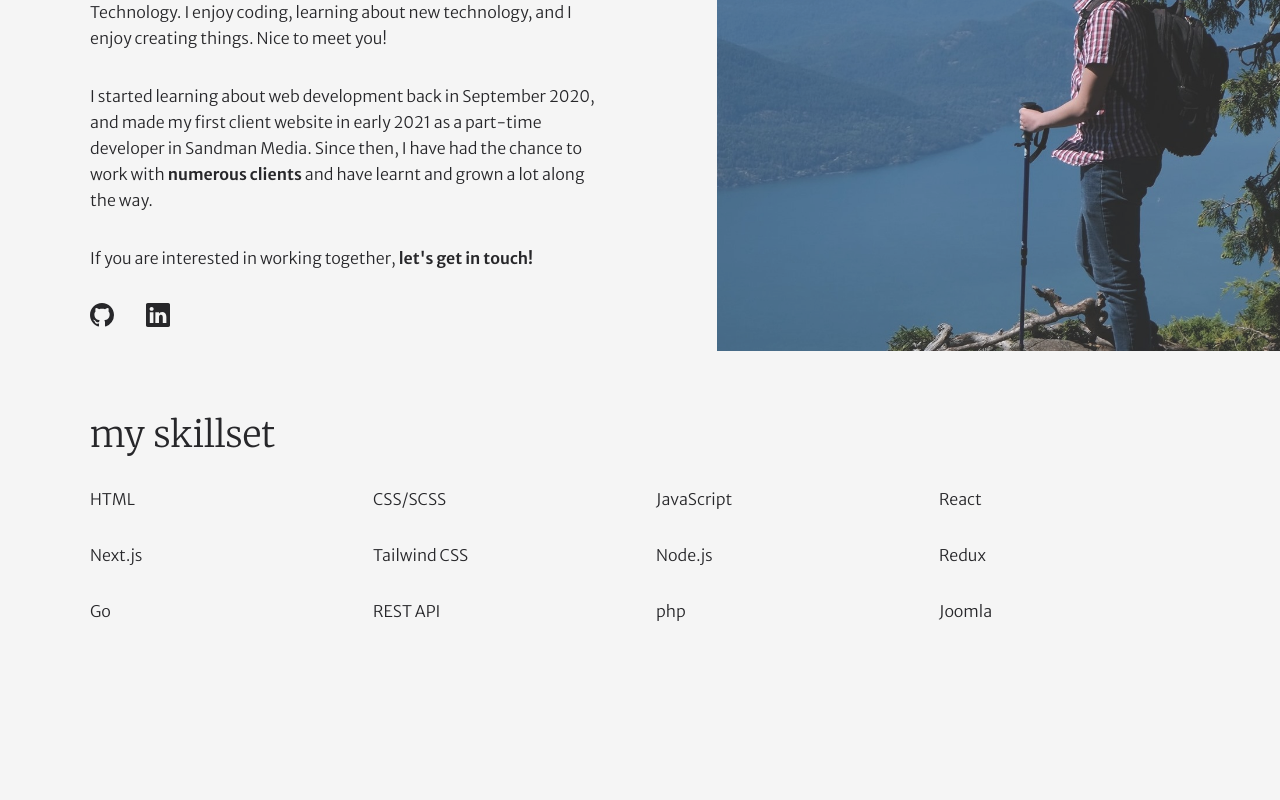
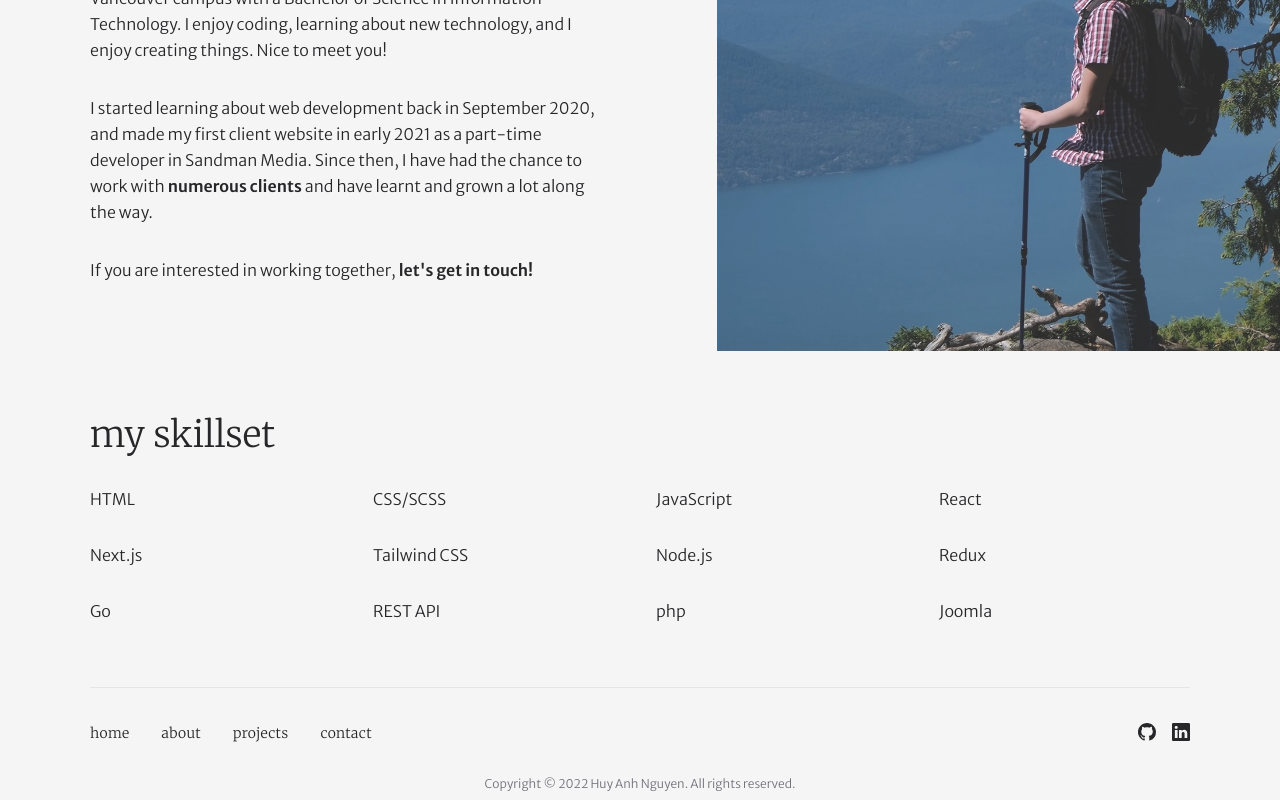
Before and after one commit to corn-flour/personal-portfolio, a Next.js app: page /about in a window 1280 px wide. Shown: the part 312-1112 px from the top of the page. Before the commit the page ends 999 px from the top, so only its background shows below. Built offline with nearby package versions, Linux system fonts and the light colour scheme.

Commit message:
feat: add footer to layout
Add .bg-primary palette class
Add transition to .hover-primary
Extract logo to a component

```diff
--- /dev/null
+++ b/src/components/layout/Footer.tsx
@@ -0,0 +1,67 @@
+import { NextPage } from 'next'
+import React from 'react'
+import { BsGithub, BsLinkedin } from 'react-icons/bs'
+
+import clsxm from '@/lib/clsxm'
+
+import UnderlineLink from '../links/UnderlineLink'
+import UnstyledLink from '../links/UnstyledLink'
+import ListItem from '../text/ListItem'
+
+const links = [
+    { href: '/', label: 'home' },
+    { href: '/about', label: 'about' },
+    { href: '/projects', label: 'projects' },
+    { href: '/contact', label: 'contact' },
+]
+
+const Footer: NextPage = () => {
+    return (
+        <footer className='layout border-t border-t-neutral-200 dark:border-t-neutral-700'>
+            <div className='flex flex-col items-center justify-between py-8 md:flex-row'>
+                <nav className='sm:block'>
+                    <ul className='flex items-center justify-between space-x-8'>
+                        {links.map(({ href, label }) => (
+                            <li key={`${href}${label}`}>
+                                <UnderlineLink
+                                    href={href}
+                                    className={clsxm(
+                                        'font-serif text-sm font-light tracking-wide'
+                                    )}
+                                >
+                                    {label}
+                                </UnderlineLink>
+                            </li>
+                        ))}
+                    </ul>
+                </nav>
+
+                <ul className='mt-4 flex gap-4 md:mt-0'>
+                    <ListItem>
+                        <UnstyledLink
+                            href='https://github.com/bte234'
+                            className='hover-primary text-lg'
+                        >
+                            <BsGithub />
+                        </UnstyledLink>
+                    </ListItem>
+                    <ListItem>
+                        <UnstyledLink
+                            href='https://linkedin.com/in/huyanh149'
+                            className='hover-primary text-lg'
+                        >
+                            <BsLinkedin />
+                        </UnstyledLink>
+                    </ListItem>
+                </ul>
+            </div>
+            <div className='mb-2 text-center text-xs font-thin text-zinc-500'>
+                <span>
+                    Copyright © 2022 Huy Anh Nguyen. All rights reserved.
+                </span>
+            </div>
+        </footer>
+    )
+}
+
+export default Footer
--- a/src/components/layout/Header.tsx
+++ b/src/components/layout/Header.tsx
@@ -4,8 +4,7 @@ import { useRouter } from 'next/router'
 import * as React from 'react'
 import { useState } from 'react'
 
-import UnstyledLink from '@/components/links/UnstyledLink'
-
+import Logo from './Logo'
 import DarkModeToggle from '../DarkModeToggle'
 import UnderlineLink from '../links/UnderlineLink'
 
@@ -75,12 +74,7 @@ const Header: NextPage = () => {
     return (
         <header className='bg-color sticky top-0 z-50 transition-colors duration-300'>
             <div className='layout flex items-center justify-between py-8'>
-                <UnstyledLink
-                    href='/'
-                    className='hover-primary font-serif text-3xl tracking-wider transition-all duration-300'
-                >
-                    harry
-                </UnstyledLink>
+                <Logo />
 
                 {/* #region  /**=========== Desktop Menu =========== */}
                 <nav className='hidden sm:block'>
--- a/src/components/layout/Layout.tsx
+++ b/src/components/layout/Layout.tsx
@@ -1,5 +1,6 @@
 import * as React from 'react'
 
+import Footer from './Footer'
 import Header from './Header'
 
 export default function Layout({ children }: { children: React.ReactNode }) {
@@ -8,6 +9,7 @@ export default function Layout({ children }: { children: React.ReactNode }) {
         <>
             <Header />
             {children}
+            <Footer />
         </>
     )
 }
--- /dev/null
+++ b/src/components/layout/Logo.tsx
@@ -0,0 +1,17 @@
+import { NextPage } from 'next'
+import React from 'react'
+
+import UnstyledLink from '../links/UnstyledLink'
+
+const Logo: NextPage = () => {
+    return (
+        <UnstyledLink
+            href='/'
+            className='hover-primary font-serif text-3xl tracking-wider transition-all duration-300'
+        >
+            harry
+        </UnstyledLink>
+    )
+}
+
+export default Logo
--- a/src/pages/about.tsx
+++ b/src/pages/about.tsx
@@ -1,9 +1,7 @@
 import { NextPage } from 'next'
 import React from 'react'
-import { BsGithub, BsLinkedin } from 'react-icons/bs'
 
 import UnderlineLink from '@/components/links/UnderlineLink'
-import UnstyledLink from '@/components/links/UnstyledLink'
 import NextImage from '@/components/NextImage'
 import ListItem from '@/components/text/ListItem'
 import Paragraph from '@/components/text/Paragraph'
@@ -62,25 +60,6 @@ const About: NextPage = () => {
                                 let&apos;s get in touch!
                             </UnderlineLink>
                         </Paragraph>
-
-                        <ul className='flex gap-8'>
-                            <ListItem>
-                                <UnstyledLink
-                                    href='https://github.com/bte234'
-                                    className='text-2xl hover:text-primary-600'
-                                >
-                                    <BsGithub />
-                                </UnstyledLink>
-                            </ListItem>
-                            <ListItem>
-                                <UnstyledLink
-                                    href='https://linkedin.com/in/huyanh149'
-                                    className='text-2xl hover:text-primary-600'
-                                >
-                                    <BsLinkedin />
-                                </UnstyledLink>
-                            </ListItem>
-                        </ul>
                     </div>
                 </div>
 
--- a/src/styles/globals.css
+++ b/src/styles/globals.css
@@ -38,12 +38,16 @@
         @apply bg-neutral-100 dark:bg-neutral-800;
     }
 
+    .bg-primary {
+        @apply bg-primary-100/10 dark:bg-primary-900/10;
+    }
+
     .text-primary {
         @apply text-primary-600 dark:text-primary-400;
     }
 
     .hover-primary {
-        @apply hover:text-primary-700 focus:text-primary-700 dark:hover:text-primary-400 dark:focus:text-primary-400;
+        @apply transition-colors duration-200 hover:text-primary-700 focus:text-primary-700 dark:hover:text-primary-400 dark:focus:text-primary-400;
     }
     /* #endregion  /**======== Site Theme Color Palette =========== */
 
```
